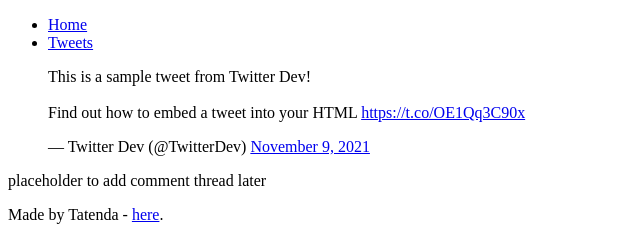
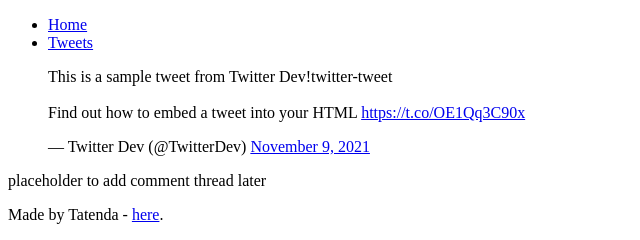
Before and after one commit to Tatenda35/My_First_Portfolio, a plain HTML site: page html_basic/tweets.html in a window 1280 px wide. Shown: the full height of the page, 0-640 px from the left. Drawn offline with Linux system fonts and the light colour scheme.

Commit message:
fixed-tweets

```diff
--- a/html_basic/tweets.html
+++ b/html_basic/tweets.html
@@ -17,7 +17,7 @@
     <main>
         <article>
             <blockquote class="twitter-tweet">
-                <p lang="en" dir="ltr">This is a sample tweet from Twitter Dev!<br><br>Find out how to embed a tweet into your HTML <a href="https://t.co/OE1Qq3C90x">https://t.co/OE1Qq3C90x</a></p>
+                <p lang="en" dir="ltr">This is a sample tweet from Twitter Dev!twitter-tweet<br><br>Find out how to embed a tweet into your HTML <a href="https://t.co/OE1Qq3C90x">https://t.co/OE1Qq3C90x</a></p>
                 &mdash; Twitter Dev (@TwitterDev) <a href="https://twitter.com/TwitterDev/status/1457749171817973761?ref_src=twsrc%5Etfw">November 9, 2021</a>
               </blockquote>
         </article>
```
